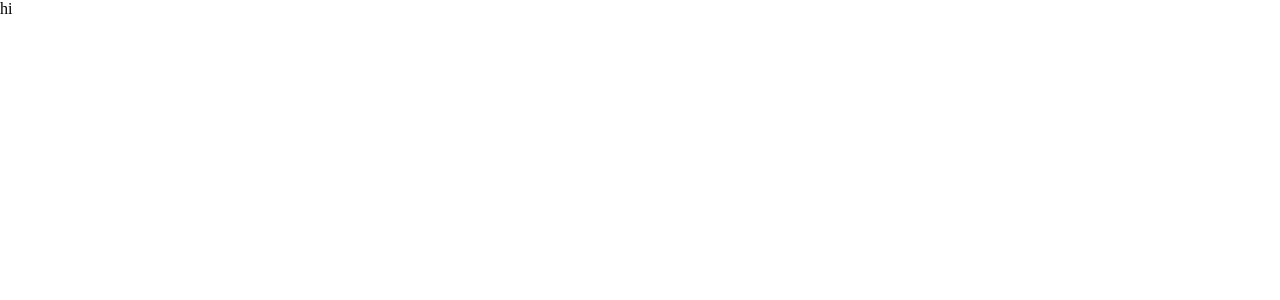
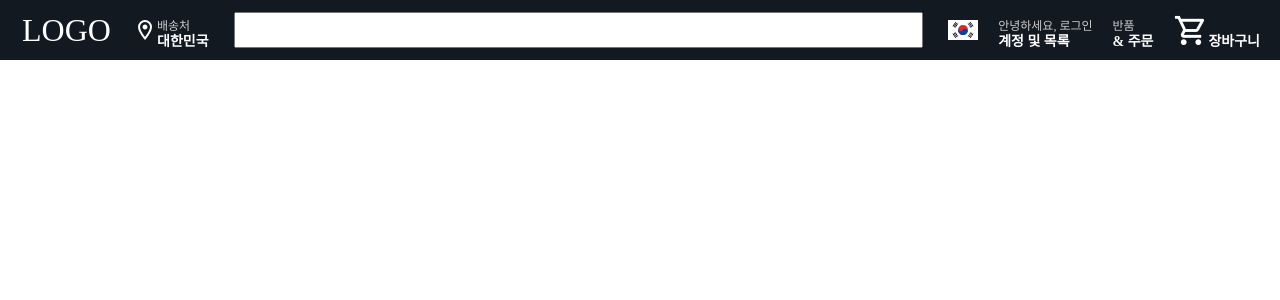
Before and after one commit to hwookim/shopping-clone, a React (Create React App) app: page / in a window 1280 px wide. Shown: the top 300 px of the page. Built offline with nearby package versions, Linux system fonts and the light colour scheme.

Commit message:
feat: 헤더 윗부분 레이아웃 구성

```diff
--- a/public/index.html
+++ b/public/index.html
@@ -9,6 +9,10 @@
       content="Web site created using create-react-app"
     />
     <title>쇼핑몰</title>
+    <link
+      href="https://fonts.googleapis.com/css?family=Material+Icons|Material+Icons+Outlined|Material+Icons+Two+Tone|Material+Icons+Round|Material+Icons+Sharp"
+      rel="stylesheet"
+    />
   </head>
   <body>
     <div id="root"></div>
--- a/src/App.jsx
+++ b/src/App.jsx
@@ -1,7 +1,12 @@
 import React from "react";
+import Header from "./components/Header";
 
 function App() {
-  return <div className="App">hi</div>;
+  return (
+    <div className="App">
+      <Header />
+    </div>
+  );
 }
 
 export default App;
--- /dev/null
+++ b/src/components/Header.jsx
@@ -0,0 +1,117 @@
+import React from "react";
+import styled from "styled-components";
+
+import Flag from "../assets/Flag_of_South_Korea.svg";
+
+const Container = styled.header`
+  display: flex;
+  flex-direction: row;
+  color: white;
+  white-space: nowrap;
+  font-size: 14px;
+`;
+
+const NavTop = styled.nav`
+  display: flex;
+  width: 100%;
+  height: 60px;
+  padding: 0 10px;
+  align-items: center;
+  background-color: #131921;
+`;
+
+const NavSide = styled.div`
+  display: flex;
+  flex: 0;
+  justify-content: center;
+`;
+
+const NavCenter = styled.div`
+  display: flex;
+  flex: 1;
+  justify-content: center;
+`;
+
+const NavItem = styled.div`
+  display: flex;
+  align-items: center;
+  padding: 0 10px;
+`;
+
+const SupText = styled.div`
+  height: 14px;
+  font-size: 12px;
+  color: #ccc;
+`;
+
+const NavText = styled.div`
+  height: 15px;
+  font-weight: bold;
+`;
+
+const Logo = styled.div`
+  display: flex;
+  width: 113px;
+  height: 50px;
+  justify-content: center;
+  align-items: center;
+  font-size: 32px;
+`;
+
+const SearchInput = styled.input`
+  margin: 0 15px;
+  width: 100%;
+  min-width: 500px;
+  height: 30px;
+`;
+
+export default function Header() {
+  return (
+    <Container>
+      <NavTop>
+        <NavSide>
+          <Logo>LOGO</Logo>
+          <NavItem>
+            <span className="material-icons-outlined">location_on</span>
+            <div>
+              <SupText>배송처</SupText>
+              <NavText>대한민국</NavText>
+            </div>
+          </NavItem>
+        </NavSide>
+        <NavCenter>
+          <SearchInput type="text" />
+        </NavCenter>
+        <NavSide>
+          <NavItem>
+            <img src={Flag} alt="대한민국" style={{ width: "30px" }} />
+          </NavItem>
+          <NavItem>
+            <div>
+              <SupText>안녕하세요, 로그인</SupText>
+              <NavText>계정 및 목록</NavText>
+            </div>
+          </NavItem>
+          <NavItem>
+            <div>
+              <SupText>반품</SupText>
+              <NavText>& 주문</NavText>
+            </div>
+          </NavItem>
+          <NavItem>
+            <span
+              className="material-icons-outlined"
+              style={{ fontSize: "35px" }}
+            >
+              shopping_cart
+            </span>
+            <div>
+              <SupText />
+              <NavText>장바구니</NavText>
+            </div>
+          </NavItem>
+        </NavSide>
+      </NavTop>
+    </Container>
+  );
+}
```
Also changed, not shown: src/assets/Flag_of_South_Korea.svg (added).
